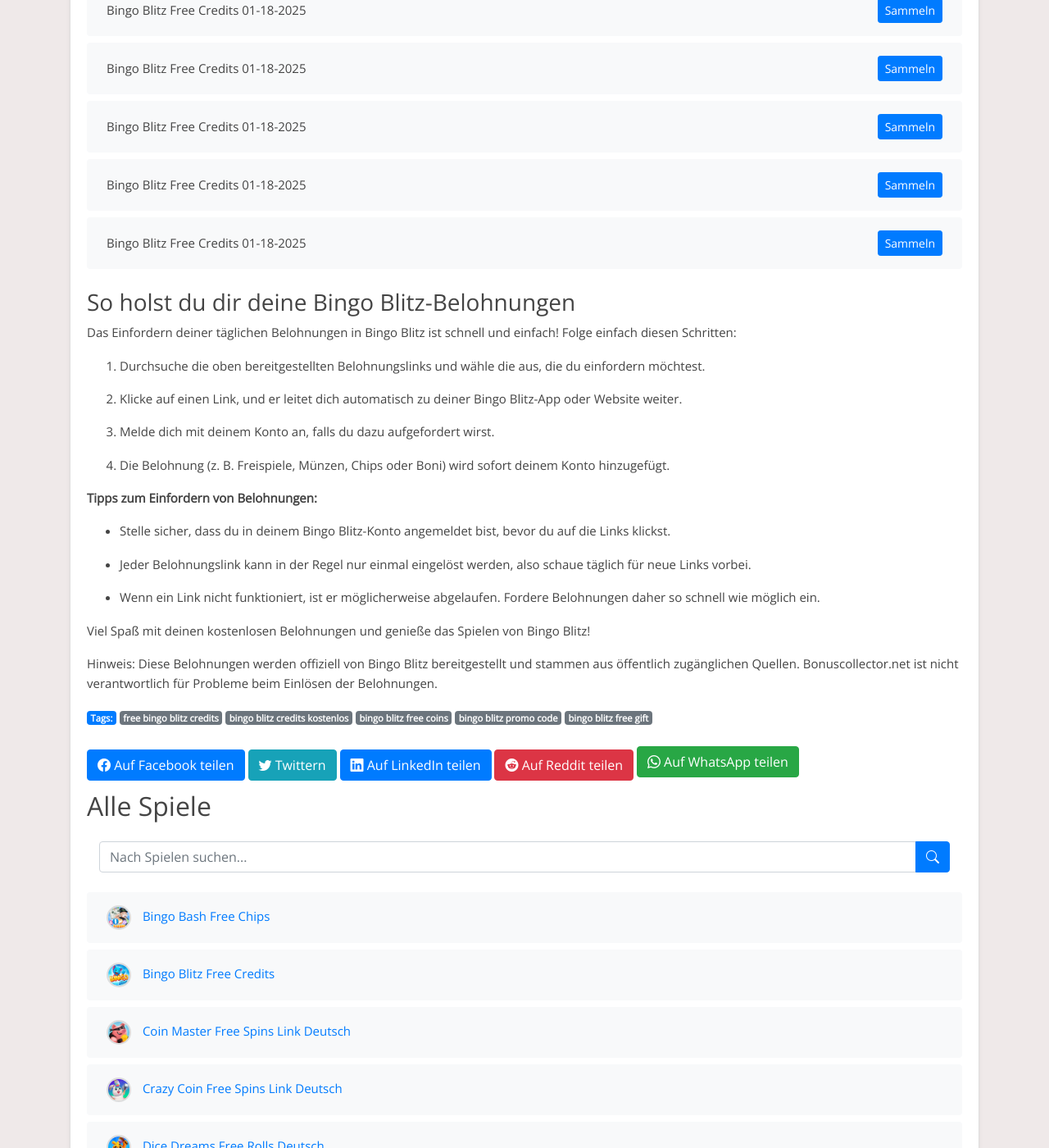
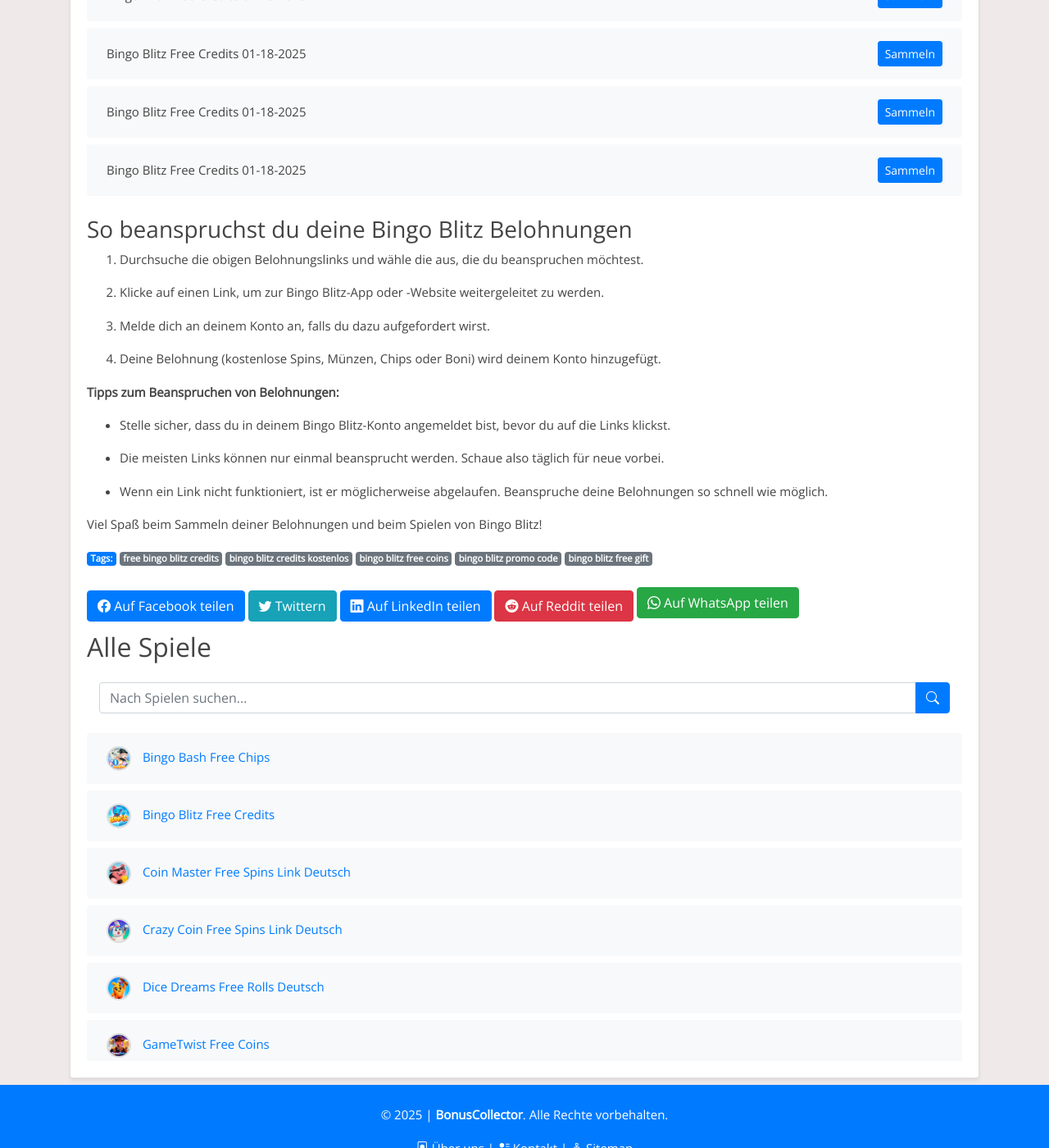
Before and after one commit to Prollad99/bs-de, a Jekyll site: the page built from _posts/2025-01-18-bingo-blitz.md, in a window 1280 px wide and 1400 px high, scrolled down 7388 px. Shown: the whole window at 82% size. Built offline with Jekyll 4.4.1, drawn with Linux system fonts in a browser that asks for light colours; some of the changed text lies outside the part shown.

Commit message:
Update bingo-blitz reward links, content, and modification timestamp

```diff
--- a/_includes/bingo-blitz_footer.html
+++ b/_includes/bingo-blitz_footer.html
@@ -1,27 +1,22 @@
-### So holst du dir deine Bingo Blitz-Belohnungen
+### So beanspruchst du deine Bingo Blitz Belohnungen
 
 
-Das Einfordern deiner täglichen Belohnungen in Bingo Blitz ist schnell und einfach! Folge einfach diesen Schritten:
+1. Durchsuche die obigen Belohnungslinks und wähle die aus, die du beanspruchen möchtest.
 
-1. Durchsuche die oben bereitgestellten Belohnungslinks und wähle die aus, die du einfordern möchtest.
+2. Klicke auf einen Link, um zur Bingo Blitz-App oder -Website weitergeleitet zu werden.
 
-2. Klicke auf einen Link, und er leitet dich automatisch zu deiner Bingo Blitz-App oder Website weiter.
+3. Melde dich an deinem Konto an, falls du dazu aufgefordert wirst.
 
-3. Melde dich mit deinem Konto an, falls du dazu aufgefordert wirst.
-
-4. Die Belohnung (z. B. Freispiele, Münzen, Chips oder Boni) wird sofort deinem Konto hinzugefügt.
+4. Deine Belohnung (kostenlose Spins, Münzen, Chips oder Boni) wird deinem Konto hinzugefügt.
 
 
-**Tipps zum Einfordern von Belohnungen:**
+**Tipps zum Beanspruchen von Belohnungen:**
 
 - Stelle sicher, dass du in deinem Bingo Blitz-Konto angemeldet bist, bevor du auf die Links klickst.
 
-- Jeder Belohnungslink kann in der Regel nur einmal eingelöst werden, also schaue täglich für neue Links vorbei.
+- Die meisten Links können nur einmal beansprucht werden. Schaue also täglich für neue vorbei.
 
-- Wenn ein Link nicht funktioniert, ist er möglicherweise abgelaufen. Fordere Belohnungen daher so schnell wie möglich ein.
+- Wenn ein Link nicht funktioniert, ist er möglicherweise abgelaufen. Beanspruche deine Belohnungen so schnell wie möglich.
 
 
-Viel Spaß mit deinen kostenlosen Belohnungen und genieße das Spielen von Bingo Blitz!
-
-
-Hinweis: Diese Belohnungen werden offiziell von Bingo Blitz bereitgestellt und stammen aus öffentlich zugänglichen Quellen. Bonuscollector.net ist nicht verantwortlich für Probleme beim Einlösen der Belohnungen.
+Viel Spaß beim Sammeln deiner Belohnungen und beim Spielen von Bingo Blitz!
--- a/_includes/bingo-blitz_post.html
+++ b/_includes/bingo-blitz_post.html
@@ -1,13 +1,10 @@
-Entdecke tägliche Bingo Blitz-Belohnungen!
+Entdecke tägliche Bingo Blitz Belohnungen!
 
 
-Bist du ein Fan von Bingo Blitz und möchtest dein Spielerlebnis verbessern? Du bist hier genau richtig! Diese Seite ist allen Bingo Blitz-Enthusiasten gewidmet, die täglich kostenlose Belohnungen einfordern möchten. Hier findest du die neuesten Links, um Freispiele, Münzen, Chips und andere spannende Boni zu sammeln, damit du das Spiel noch mehr genießen kannst.
+Bist du ein Fan von Bingo Blitz, der sein Spielerlebnis verbessern möchte? Du bist hier genau richtig! Diese Seite ist allen Bingo Blitz-Fans gewidmet, die kostenlose tägliche Belohnungen sammeln möchten.
 
 
-Bingo Blitz ist ein unterhaltsames Spiel, das von Millionen geliebt wird. Ob du höhere Level erreichen oder einfach nur den Nervenkitzel genießen möchtest – unsere täglichen Belohnungslinks halten dich im Spiel.
+Hinweis: Bingo Blitz ist eine kostenlose App, die zu Unterhaltungszwecken entwickelt wurde. Bonuscollector.de ist eine unabhängige Plattform und steht nicht in Verbindung mit den Entwicklern oder Eigentümern des Spiels.
 
 
-Hinweis: Bingo Blitz ist eine kostenlose App, die ausschließlich zu Unterhaltungszwecken entwickelt wurde. Bonuscollector.net ist eine unabhängige Plattform und steht in keiner Verbindung zu den Entwicklern oder Eigentümern von Bingo Blitz.
-
-
-Schau täglich vorbei, um sicherzustellen, dass du keine Belohnung verpasst!
+Komm täglich vorbei, damit du keine Belohnungen verpasst!
```
